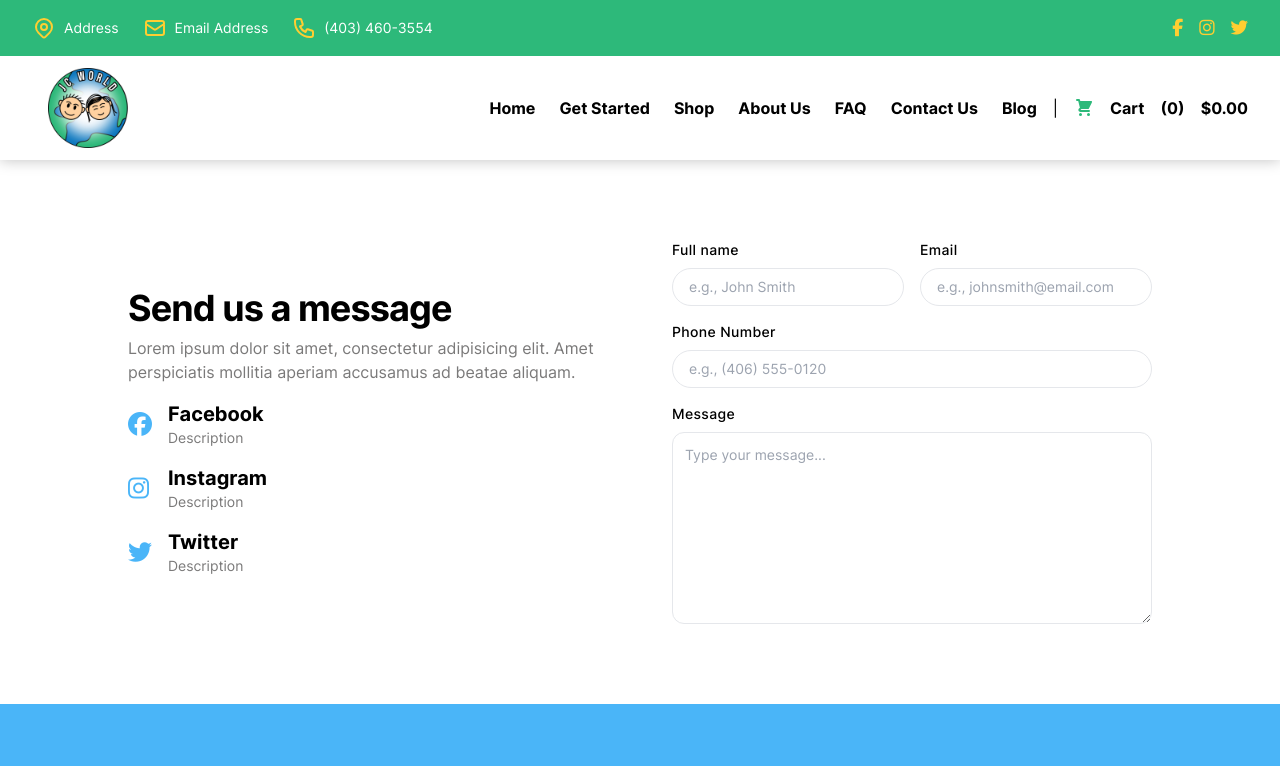
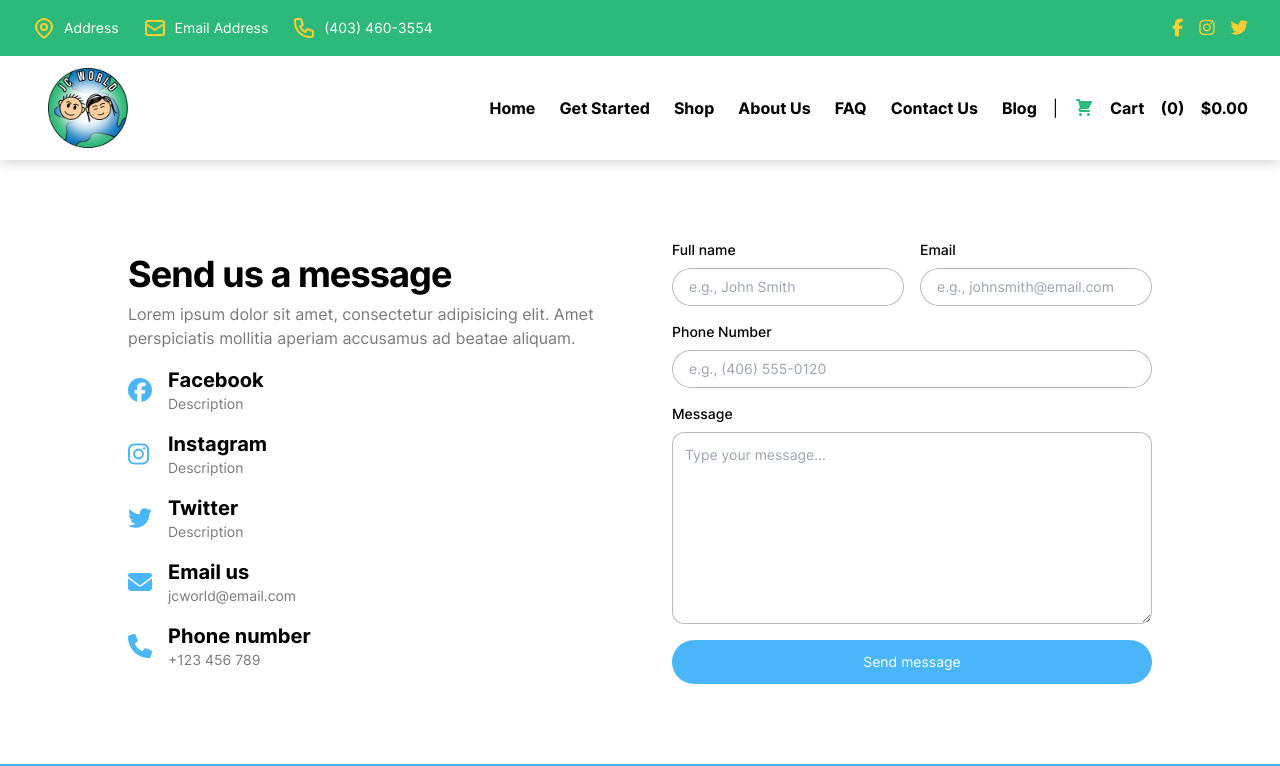
Before and after one commit to joaquinvaldezzz/jcworld-demo, a Vue app: page /contact-us in a window 1280 px wide. Shown: the top 766 px of the page. Built offline with nearby package versions, Linux system fonts and the light colour scheme.

Commit message:
Update Contact Us page

```diff
--- a/src/views/ContactUs.vue
+++ b/src/views/ContactUs.vue
@@ -7,7 +7,7 @@
             <div role="gridcell">
               <h3 class="text-2xl font-bold tracking-tight md:text-3xl lg:text-4xl">Send us a message</h3>
               <p class="mt-2 text-grey">Lorem ipsum dolor sit amet, consectetur adipisicing elit. Amet perspiciatis mollitia aperiam accusamus ad beatae aliquam.</p>
-              <div class="mt-4 flex flex-col space-y-4 sm:flex-row sm:justify-between sm:space-y-0 md:inline-flex md:flex-col md:space-y-4">
+              <div class="mt-4 inline-grid gap-4 sm:grid-cols-3 md:grid-cols-1">
                 <a class="inline-flex items-center" href="#">
                   <div class="h-6 w-6">
                     <i class="fab fa-facebook fa-xl text-maya-blue">
@@ -46,6 +46,32 @@
                     <div class="text-sm text-grey">Description</div>
                   </div>
                 </a>
+
+                <a class="inline-flex items-center" href="#">
+                  <div class="h-6 w-6">
+                    <i class="fas fa-envelope fa-xl text-maya-blue">
+                      <span class="sr-only">Email us</span>
+                    </i>
+                  </div>
+
+                  <div class="ml-4">
+                    <h4 class="text-lg font-bold md:text-xl">Email us</h4>
+                    <div class="text-sm text-grey">jcworld@email.com</div>
+                  </div>
+                </a>
+
+                <a class="inline-flex items-center" href="#">
+                  <div class="h-6 w-6">
+                    <i class="fas fa-phone fa-xl text-maya-blue">
+                      <span class="sr-only">Phone Number</span>
+                    </i>
+                  </div>
+
+                  <div class="ml-4">
+                    <h4 class="text-lg font-bold md:text-xl">Phone number</h4>
+                    <div class="text-sm text-grey">+123 456 789</div>
+                  </div>
+                </a>
               </div>
             </div>
 
@@ -53,25 +79,28 @@
               <form class="grid gap-4" role="grid">
                 <div class="grid gap-4 sm:grid-cols-2 md:grid-cols-1 lg:grid-cols-2" role="row">
                   <div role="gridcell">
-                    <label class="block text-sm font-medium tracking-wide" for="full-name">Full name</label>
-                    <input class="mt-2 block w-full rounded-full border px-4 py-2 text-sm focus:border-alice-blue focus:outline-none focus:ring-2 focus:ring-maya-blue focus:ring-offset-2" id="full-name" type="text" placeholder="e.g., John Smith" />
+                    <label class="block text-sm font-medium" for="full-name">Full name</label>
+                    <input class="mt-2 block w-full rounded-full border border-grey/50 px-4 py-2 text-sm focus:border-alice-blue focus:outline-none focus:ring-2 focus:ring-maya-blue focus:ring-offset-2" id="full-name" type="text" placeholder="e.g., John Smith" />
                   </div>
 
                   <div role="gridcell">
-                    <label class="block text-sm font-medium tracking-wide" for="email">Email</label>
-                    <input class="mt-2 block w-full rounded-full border px-4 py-2 text-sm focus:border-alice-blue focus:outline-none focus:ring-2 focus:ring-maya-blue focus:ring-offset-2" id="email" type="email" placeholder="e.g., johnsmith@email.com" />
+                    <label class="block text-sm font-medium" for="email">Email</label>
+                    <input class="mt-2 block w-full rounded-full border border-grey/50 px-4 py-2 text-sm focus:border-alice-blue focus:outline-none focus:ring-2 focus:ring-maya-blue focus:ring-offset-2" id="email" type="email" placeholder="e.g., johnsmith@email.com" />
                   </div>
                 </div>
 
                 <div>
-                  <label class="block text-sm font-medium tracking-wide" for="phone-number">Phone Number</label>
-                  <input class="mt-2 block w-full rounded-full border px-4 py-2 text-sm focus:border-alice-blue focus:outline-none focus:ring-2 focus:ring-maya-blue focus:ring-offset-2" id="phone-number" type="text" placeholder="e.g., (406) 555-0120" />
+                  <label class="block text-sm font-medium" for="phone-number">Phone Number</label>
+                  <input class="mt-2 block w-full rounded-full border border-grey/50 px-4 py-2 text-sm focus:border-alice-blue focus:outline-none focus:ring-2 focus:ring-maya-blue focus:ring-offset-2" id="phone-number" type="text" placeholder="e.g., (406) 555-0120" />
                 </div>
 
                 <div>
-                  <label class="block text-sm font-medium tracking-wide" for="message">Message</label>
+                  <label class="block text-sm font-medium" for="message">Message</label>
+                  <textarea class="mt-2 block h-48 w-full rounded-xl border border-grey/50 p-3 text-sm focus:border-alice-blue focus:outline-none focus:ring-2 focus:ring-maya-blue focus:ring-offset-2" id="message" placeholder="Type your message..."></textarea>
+                </div>
 
-                  <textarea class="mt-2 block h-48 w-full rounded-xl border p-3 text-sm focus:border-alice-blue focus:outline-none focus:ring-2 focus:ring-maya-blue focus:ring-offset-2" id="message" placeholder="Type your message..."></textarea>
+                <div>
+                  <button class="block w-full rounded-full bg-maya-blue p-3 text-sm text-white focus:outline-none focus:ring-2 focus:ring-maya-blue/50 focus:ring-offset-2">Send message</button>
                 </div>
               </form>
             </div>
```
